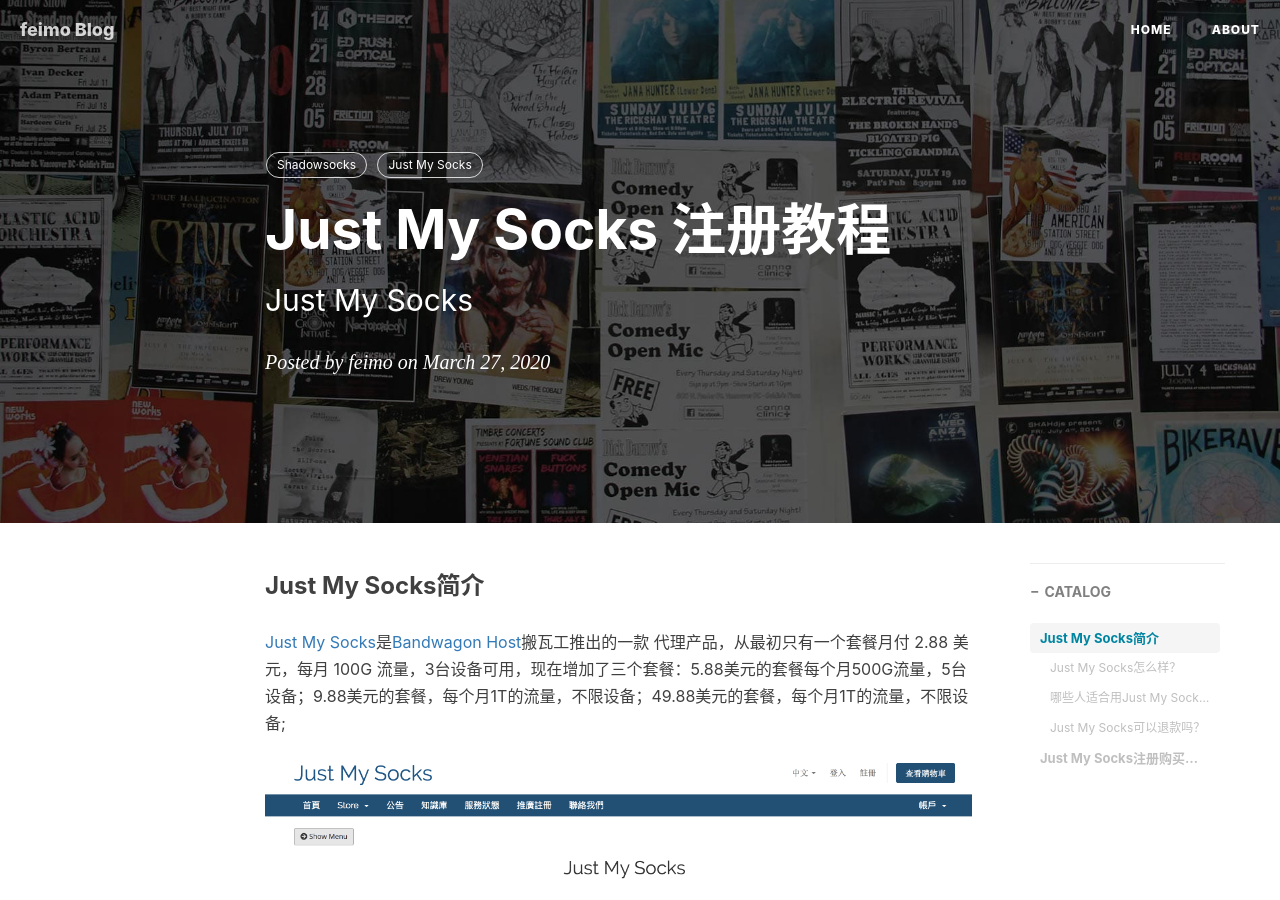
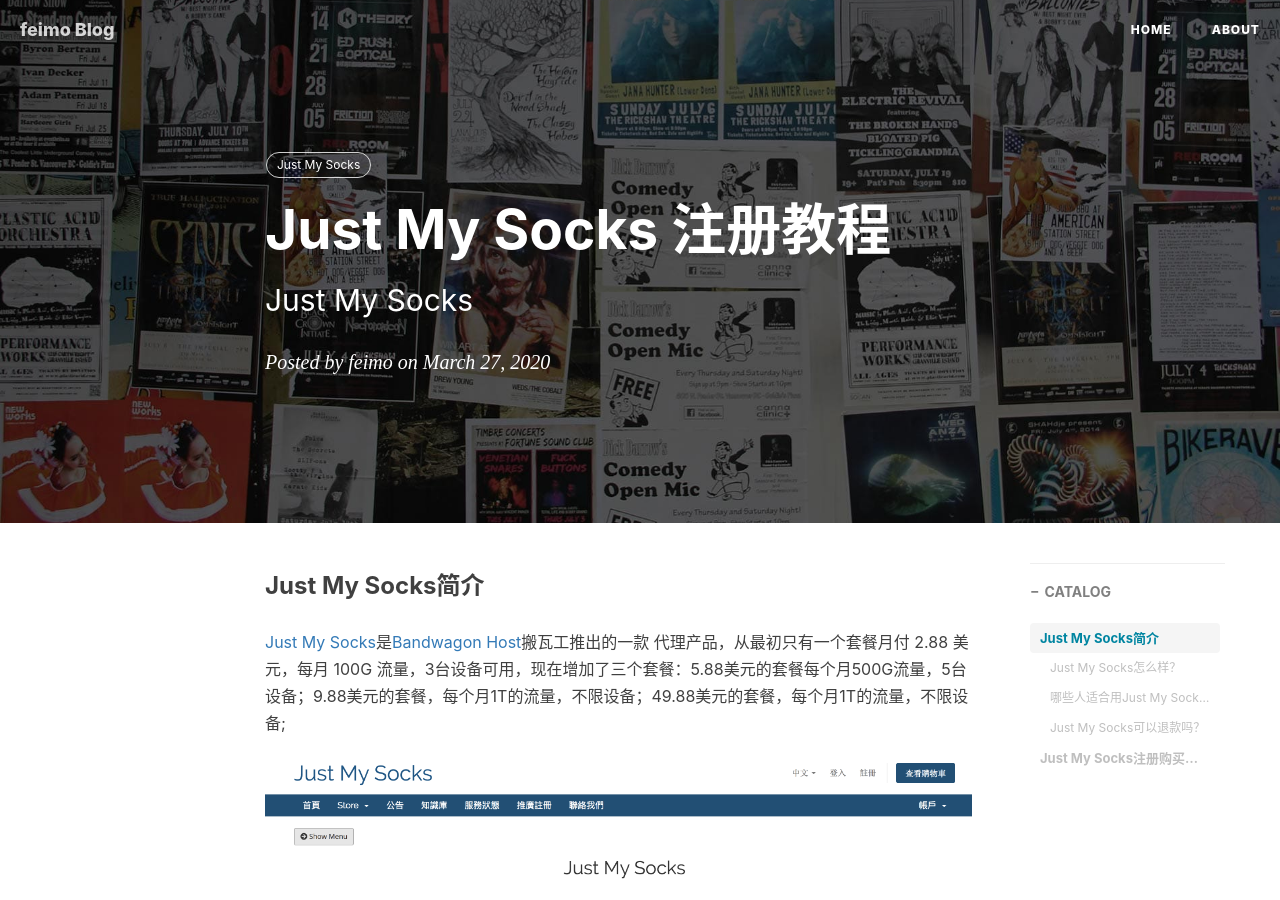
Before and after one commit to feimoc/feimoc.github.io, a Jekyll site: the page built from _posts/2020-3-27-Just My Socks 注册教程.md, in a window 1280 px wide and 900 px high. Built offline with Jekyll 4.4.1, drawn with Linux system fonts in a browser that asks for light colours; nearby versions of some CDN libraries; comment, search, counter and statistics services are not loaded.

Commit message:
Update 2020-3-27-Just My Socks 注册教程.md
update tags

```diff
--- a/_posts/2020-3-27-Just My Socks 注册教程.md
+++ b/_posts/2020-3-27-Just My Socks 注册教程.md
@@ -7,7 +7,6 @@
 header-img: img/home-bg.jpg
 catalog: true
 tags:
-    - Shadowsocks
     - Just My Socks
 ---
 ### Just My Socks简介
```
